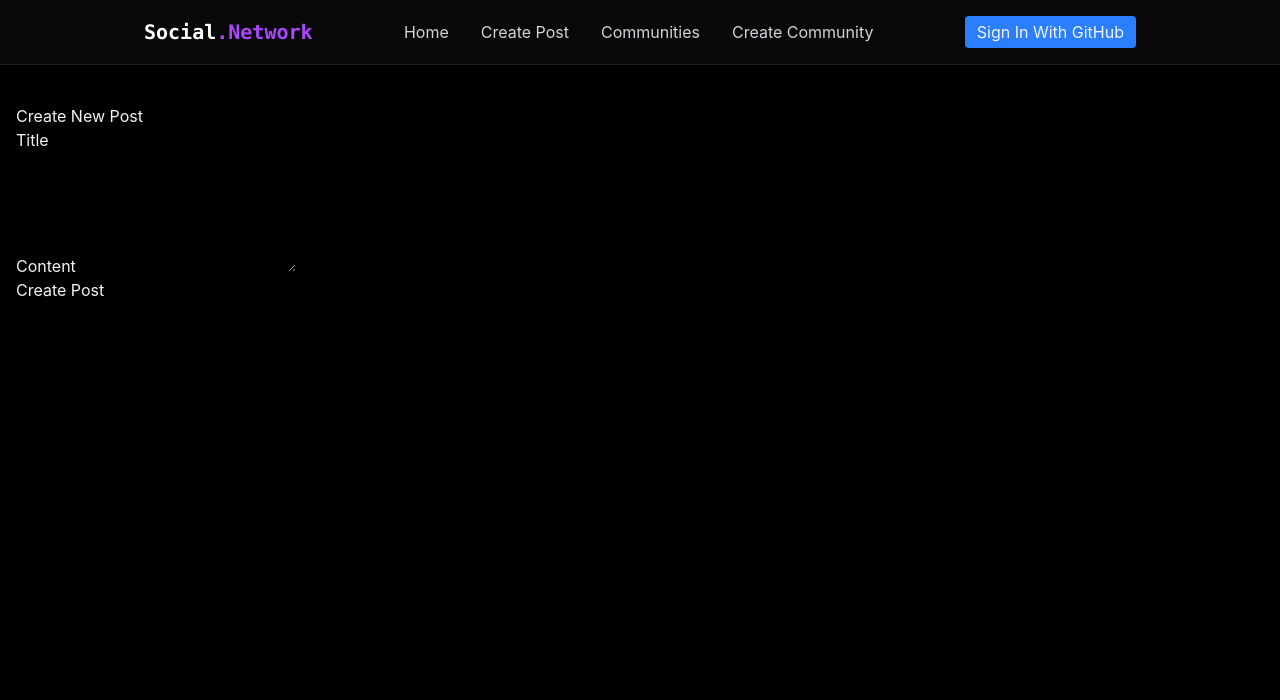
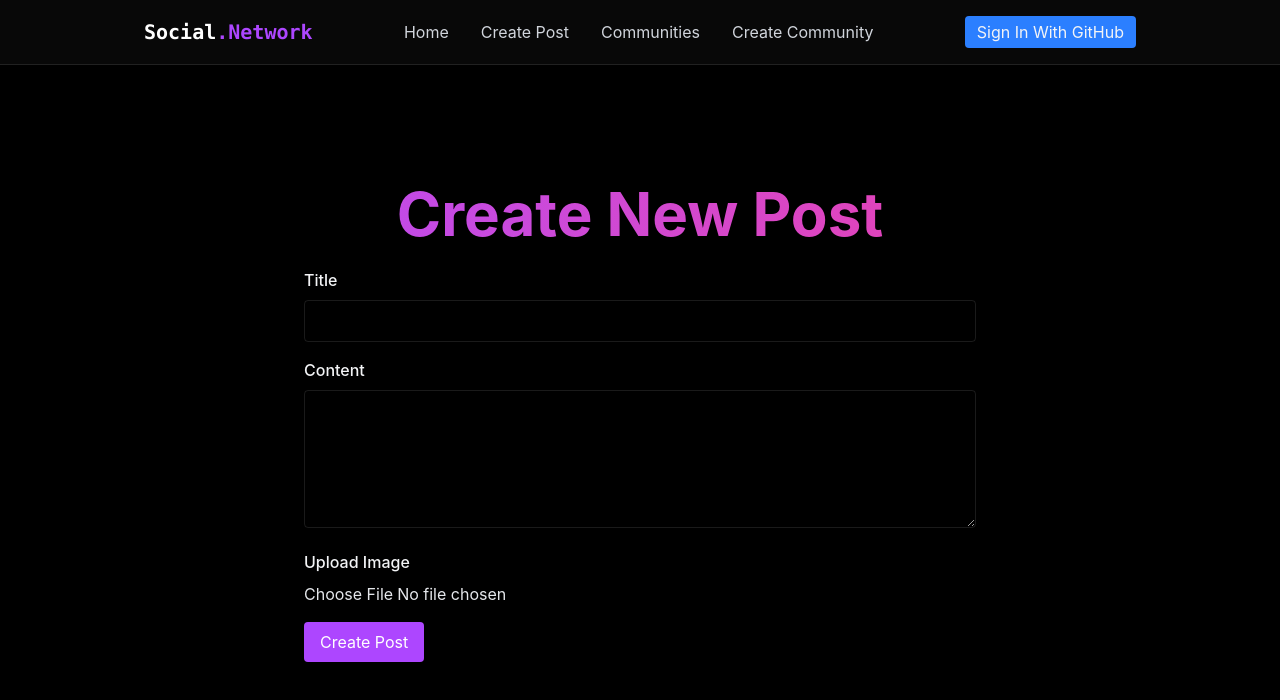
Before and after one commit to akashrandhawa00/threadly, a React (Vite) app: page /create in a window 1280 px wide. Shown: the top 700 px of the page. Built offline with nearby package versions, Linux system fonts and the light colour scheme; no server answers.

Commit message:
create post page and logic was added

```diff
--- a/src/components/CreatePost.tsx
+++ b/src/components/CreatePost.tsx
@@ -1,5 +1,5 @@
 import { useMutation } from "@tanstack/react-query";
-import { useState } from "react";
+import { useState, type ChangeEvent } from "react";
 import { supabase } from "../supabase-client";
 
 interface PostInput {
@@ -7,8 +7,25 @@
     content: string;
 }
 
-const createPost = async (post: PostInput) => {
-    const { data, error } = await supabase.from("posts").insert([post]);
+const createPost = async (post: PostInput, imageFile: File) => {
+    // upload image first and get the url
+    const filePath = `${post.title.split(" ").join("_")}-${Date.now()}-${imageFile.name}`;
+
+    const { error: uploadError } = await supabase.storage
+        .from("post-images")
+        .upload(filePath, imageFile);
+
+    if (uploadError) throw new Error(uploadError.message);
+
+    const { data: publicUrlData } = supabase.storage
+        .from("post-images")
+        .getPublicUrl(filePath);
+
+    //use the image url and then create the post
+
+    const { data, error } = await supabase
+        .from("posts")
+        .insert({ ...post, image_url: publicUrlData.publicUrl });
 
     if (error) throw new Error(error.message);
 
@@ -20,35 +37,75 @@
 export const CreatePost = () => {
     const [title, setTitle] = useState<string>("");
     const [content, setContent] = useState<string>("");
+    const [selectedFile, setSelectedFile] = useState<File | null>(null);
 
-    const {} = useMutation({ mutationFn: createPost });
+    const { mutate, isPending, isError } = useMutation({
+        mutationFn: (data: { post: PostInput; imageFile: File }) => {
+            return createPost(data.post, data.imageFile);
+        },
+    });
 
     const handleSubmit = (event: React.FormEvent) => {
         event.preventDefault();
+
+        if (!selectedFile) {
+            return;
+        }
+        mutate({ post: { title, content }, imageFile: selectedFile });
+    };
+
+    const handleFileChange = (event: ChangeEvent<HTMLInputElement>) => {
+        if (event.target.files && event.target.files[0]) {
+            setSelectedFile(event.target.files[0]);
+        }
     };
 
     return (
-        <form>
+        <form onSubmit={handleSubmit} className="max-w-2xl mx-auto space-y-4">
             <div>
-                <label>Title</label>
+                <label htmlFor="title" className="block mb-2 font-medium">
+                    Title
+                </label>
                 <input
                     type="text"
                     id="title"
                     required
                     onChange={(event) => setTitle(event.target.value)}
+                    className="w-full border border-white/10 bg-transparent p-2 rounded"
                 />
             </div>
             <div>
-                <label>Content</label>
+                <label htmlFor="content" className="block mb-2 font-medium">
+                    Content
+                </label>
                 <textarea
                     id="content"
                     required
                     rows={5}
-                    onChange={(event) => setTitle(event.target.value)}
+                    onChange={(event) => setContent(event.target.value)}
+                    className="w-full border border-white/10 bg-transparent p-2 rounded"
+                />
+            </div>
+            <div>
+                <label className="block mb-2 font-medium">Upload Image</label>
+                <input
+                    type="file"
+                    id="image"
+                    accept="image/*"
+                    required
+                    onChange={handleFileChange}
+                    className="w-full text-gray-200"
                 />
             </div>
 
-            <button type="submit">Create Post</button>
+            <button
+                type="submit"
+                className="bg-purple-500 text-white px-4 py-2 rounded cursor-pointer"
+            >
+                {isPending ? "Creating..." : "Create Post"}
+            </button>
+
+            {isError && <p className="text-red-500">Error creating post.</p>}
         </form>
     );
 };
--- a/src/pages/CreatePostPage.tsx
+++ b/src/pages/CreatePostPage.tsx
@@ -2,8 +2,10 @@
 
 export const CreatePostPage = () => {
     return (
-        <div>
-            <h2>Create New Post</h2>
+        <div className="pt-20">
+            <h2 className="text-6xl font-bold mb-6 text-center bg-linear-to-r from-purple-500 to-pink-500 bg-clip-text text-transparent">
+                Create New Post
+            </h2>
             <CreatePost />
         </div>
     );
```
